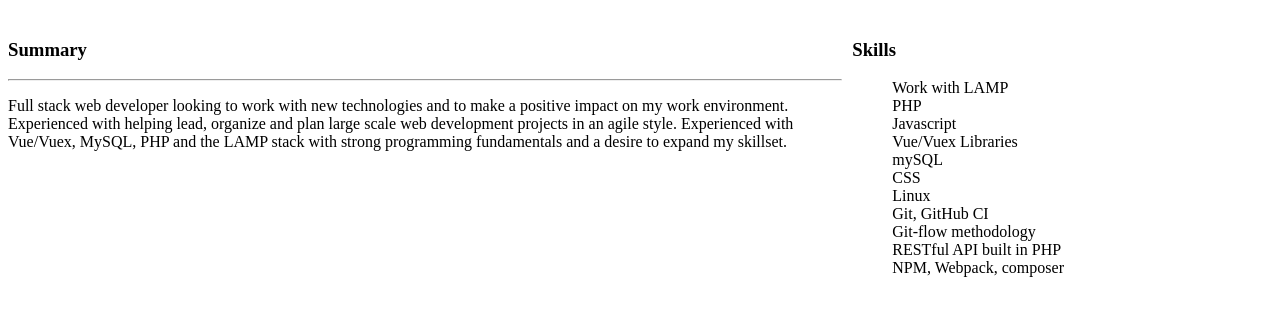
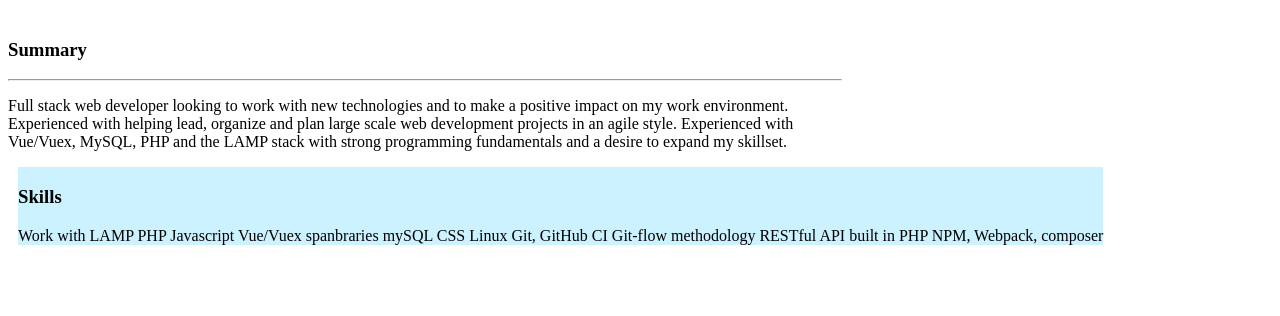
Before and after one commit to harrisonrkking/harrisonking.github.io, a plain HTML site: page index.html in a window 1280 px wide. Shown: the part 60-376 px from the top of the page. Drawn offline with Linux system fonts and the light colour scheme.

Commit message:
updating styles

```diff
--- a/index.html
+++ b/index.html
@@ -23,19 +23,19 @@
         </div>
         <div id="right">
             <h3>Skills</h3>
-            <ul class="skills">
-                <li>Work with LAMP</li>
-                <li>PHP</li>
-                <li>Javascript</li>
-                <li>Vue/Vuex Libraries</li>
-                <li>mySQL</li>
-                <li>CSS</li>
-                <li>Linux</li>
-                <li>Git, GitHub CI</li>
-                <li>Git-flow methodology</li>
-                <li>RESTful API built in PHP</li>
-                <li>NPM, Webpack, composer</li>
-            </ul>
+            <div class="skills">
+                <span>Work with LAMP</span>
+                <span>PHP</span>
+                <span>Javascript</span>
+                <span>Vue/Vuex spanbraries</span>
+                <span>mySQL</span>
+                <span>CSS</span>
+                <span>Linux</span>
+                <span>Git, GitHub CI</span>
+                <span>Git-flow methodology</span>
+                <span>RESTful API built in PHP</span>
+                <span>NPM, Webpack, composer</span>
+            </div>
         </div>
     </body>
 </html>
--- a/styles/homepage.css
+++ b/styles/homepage.css
@@ -19,4 +19,5 @@
     width: auto;
     margin-left: 10px;
     float: left;
+    background-color: #ccf2ff;
 }
```
